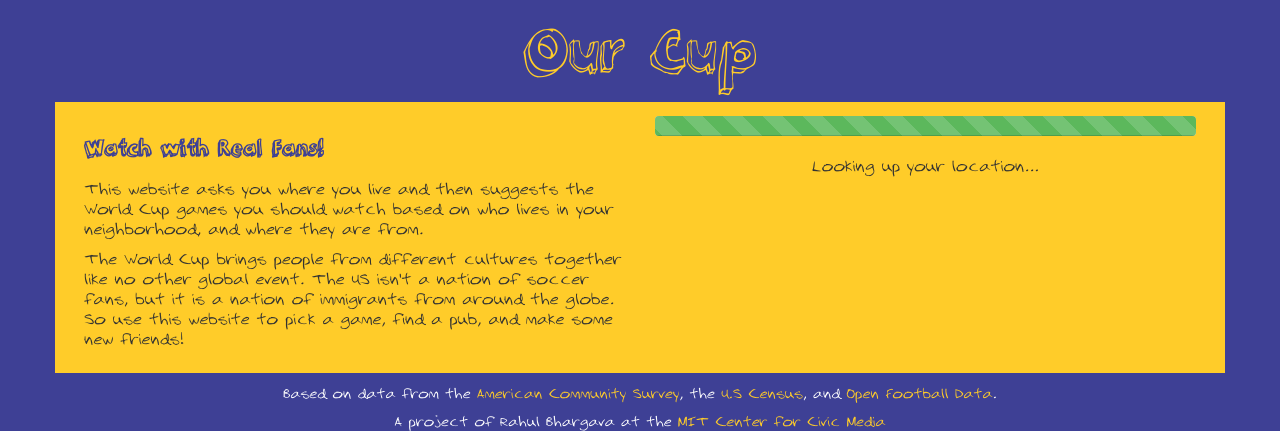
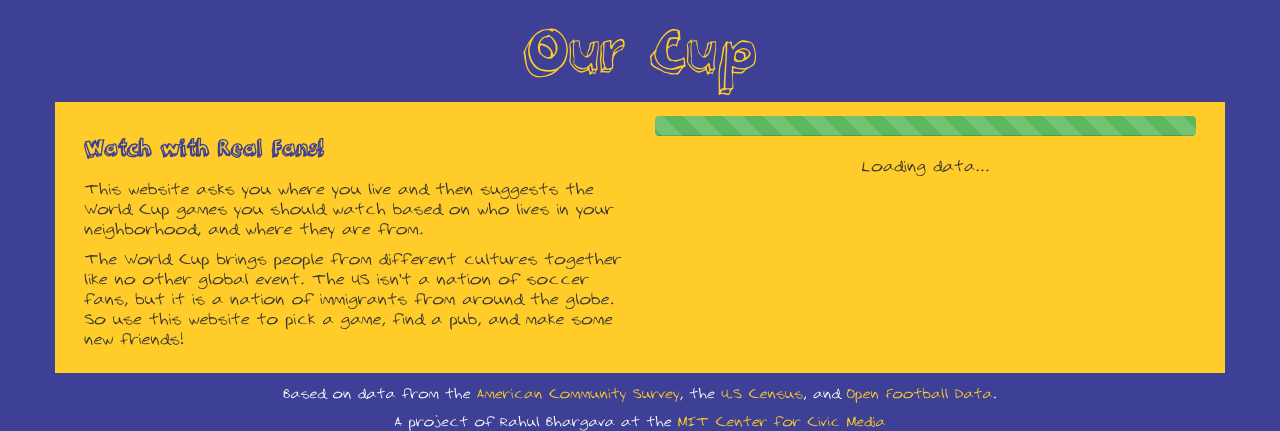
Before and after one commit to dataculturegroup/our-cup, a Flask app: page / in a window 1280 px wide. Shown: the top 431 px of the page. Run offline with Flask 2, Linux system fonts and the light colour scheme; parts of the project's set-up code (start-up, migrations or seed data) failed here and were passed over; some libraries are stand-ins or nearby versions.

Commit message:
better loading status bar

```diff
--- a/static/scripts/ourcup.js
+++ b/static/scripts/ourcup.js
@@ -17,8 +17,7 @@ OurCup = {
   onGeoLocateSuccess: function(position){
     $('#oc-loading').hide();
     OurCup.log(position.coords.latitude+","+position.coords.longitude);
-    $( "#oc-results" ).load("/picks/location/"+position.coords.latitude+"/"+position.coords.longitude);
-    OurCup.log("Wrote location-based results")
+    OurCup.updateResultsFrom("/picks/location/"+position.coords.latitude+"/"+position.coords.longitude);
   },
 
   onGeoLocateError: function(error){
@@ -40,13 +39,22 @@ OurCup = {
             OurCup.log("An unknown error occurred.");
             break;
     }
-    $( "#oc-results" ).load("/select-zipcode");
+    OurCup.updateResultsFrom("/select-zipcode");
   },
 
   onPickGamesWithZip: function(){
     var zip = $("#oc-zipcode").val();
     OurCup.log('Checking games with zip '+zip);
-    $( "#oc-results" ).load("/picks/zipcode/"+zip);
+    OurCup.updateResultsFrom("/picks/zipcode/"+zip);
+  },
+
+  updateResultsFrom: function(url){
+    $('#oc-results').hide();
+    $('#oc-loading').show();
+    $( "#oc-results" ).load(url, function(){
+      $('#oc-loading').hide();
+      $('#oc-results').show();
+    });
   },
 
   log: function(str){
--- a/templates/home.html
+++ b/templates/home.html
@@ -9,13 +9,15 @@
     The World Cup brings people from different cultures together like no other global event.  The US isn't a nation of soccer fans, but it is a nation of immigrants from around the globe.  So use this website to pick a game, find a pub, and make some new friends!
   </p>
 </div>
-<div class="col-md-6" id="oc-results">
+<div class="col-md-6" id="oc-data-wrapper">
 	<div id="oc-loading">
 	  <div class="progress progress-striped active">
 	    <div class="progress-bar progress-bar-success"  role="progressbar" aria-valuenow="100" aria-valuemin="0" aria-valuemax="100" style="width: 100%">
 	    </div>
 	  </div>
-	  Looking up your location...
+	  Loading data...
+	</div>
+	<div id="oc-results">
 	</div>
 </div>
 {% endblock %}
```
